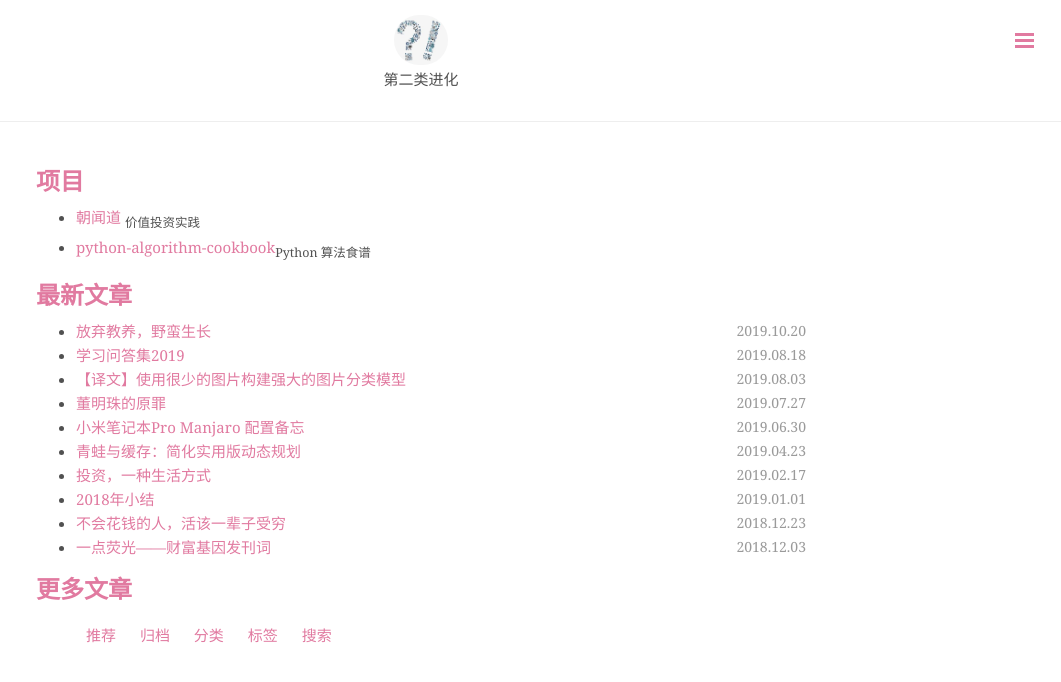
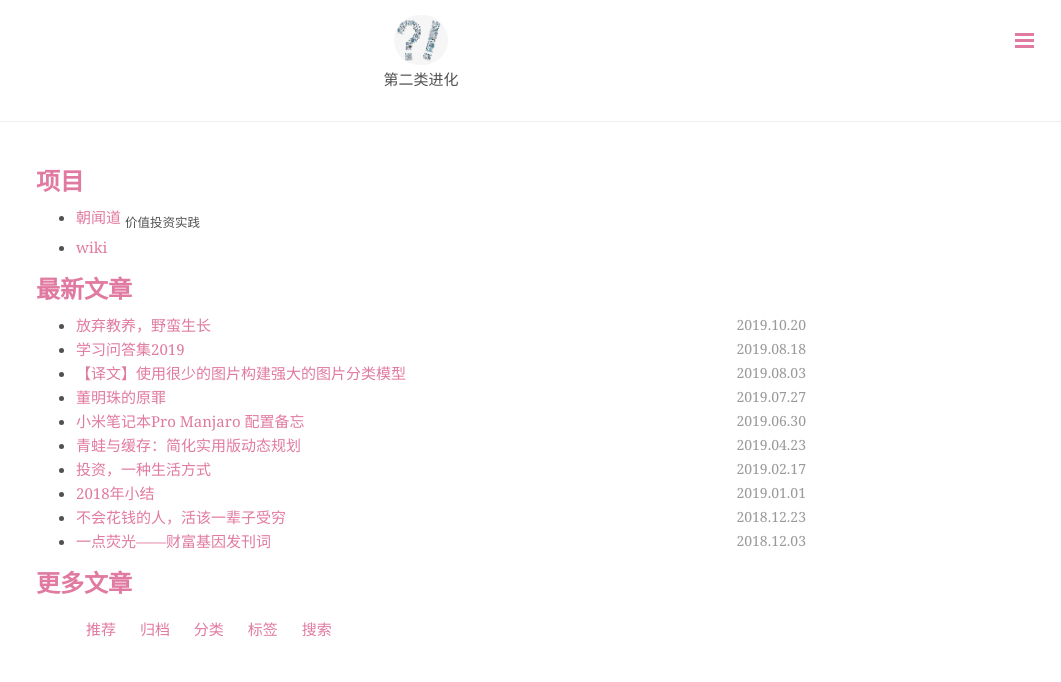
Before and after one commit to yifeitao/yifeitao.github.io, a Jekyll site: the page built from index.html, in a window 1280 px wide. Shown: the top 682 px of the page, without its empty margins (219-1280 px from the left). Built offline with Jekyll 4.4.1, drawn with Linux system fonts in a browser that asks for light colours; a style sheet for code colours, icons or effects is not loaded.

Commit message:
update home

```diff
--- a/_layouts/home.html
+++ b/_layouts/home.html
@@ -6,7 +6,7 @@ title: Home
   <h1>项目</h1>
   <ul>
       <li><a href="https://yifeitao.com/zhaowendao/">朝闻道</a> <sub>价值投资实践</sub></li>
-      <li><a href="https://github.com/yifeitao/python-algorithm-cookbook">python-algorithm-cookbook</a><sub>Python 算法食谱</sub></li>
+      <li><a href="https://yifeitao.com/wiki/">wiki</a></li>
   </ul>
 </div>
 <div class="posts">
```
